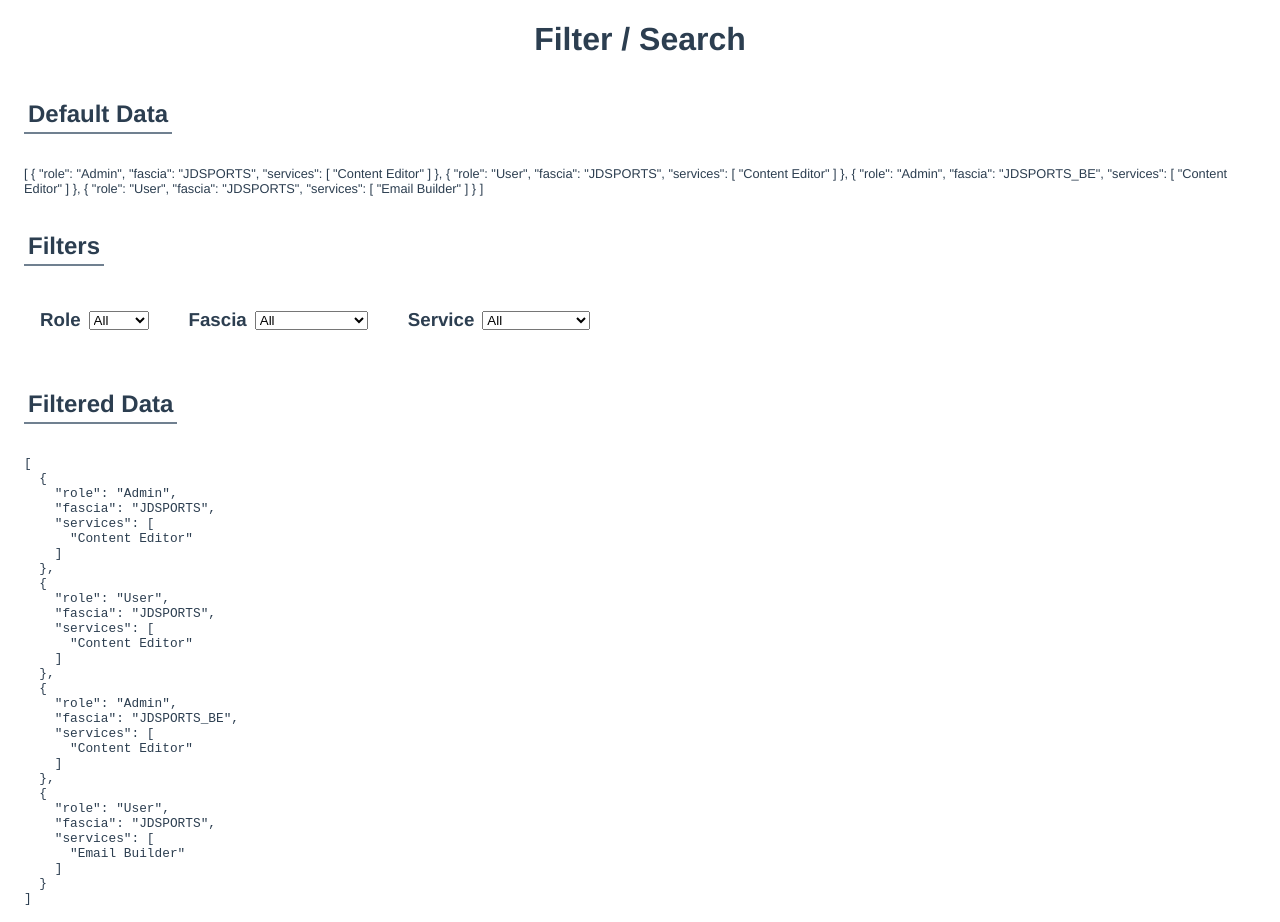
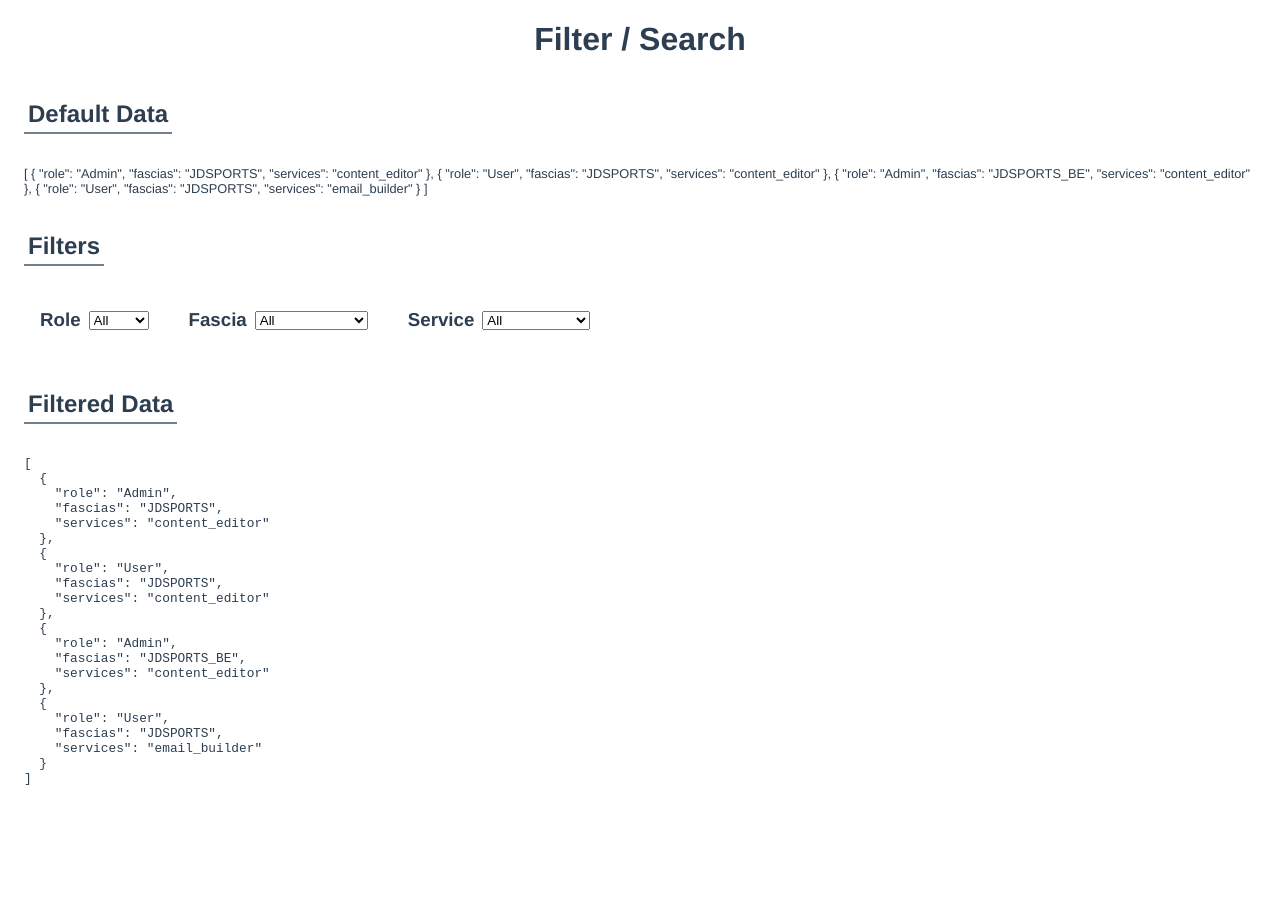
Before and after one commit to aclarke211/search-filter, a Vue app: page / in a window 1280 px wide. After the commit the page ends 802 px from the top, so only its background shows below. Built offline with nearby package versions, Linux system fonts and the light colour scheme.

Commit message:
Select filters working (for strings, not arrays).

```diff
--- a/src/components/FilterExample.vue
+++ b/src/components/FilterExample.vue
@@ -46,23 +46,23 @@
     items: [
       {
         role: 'Admin',
-        fascia: 'JDSPORTS',
-        services: ['Content Editor'],
+        fascias: 'JDSPORTS',
+        services: 'content_editor',
       },
       {
         role: 'User',
-        fascia: 'JDSPORTS',
-        services: ['Content Editor'],
+        fascias: 'JDSPORTS',
+        services: 'content_editor',
       },
       {
         role: 'Admin',
-        fascia: 'JDSPORTS_BE',
-        services: ['Content Editor'],
+        fascias: 'JDSPORTS_BE',
+        services: 'content_editor',
       },
       {
         role: 'User',
-        fascia: 'JDSPORTS',
-        services: ['Email Builder'],
+        fascias: 'JDSPORTS',
+        services: 'email_builder',
       },
     ],
 
@@ -134,7 +134,13 @@
     },
 
     filteredData() {
-      return this.items;
+      let filteredArray = this.items;
+
+      filteredArray = this.filterByValue('role', this.selectedRole, filteredArray);
+      filteredArray = this.filterByValue('fascias', this.selectedFascia, filteredArray);
+      filteredArray = this.filterByValue('services', this.selectedService, filteredArray);
+
+      return filteredArray;
     },
   },
 
@@ -143,6 +149,15 @@
       const toReturn = this.selectFilters.filter(selectData => selectData.label === value);
 
       return toReturn[0].current;
+    },
+
+    filterByValue(key, currentValue, arrayToFilter) {
+      let array = arrayToFilter;
+      if (currentValue !== '') {
+        array = arrayToFilter.filter(item => item[key].toLowerCase()
+          === currentValue.toLowerCase());
+      }
+      return array;
     },
   },
 };
```
